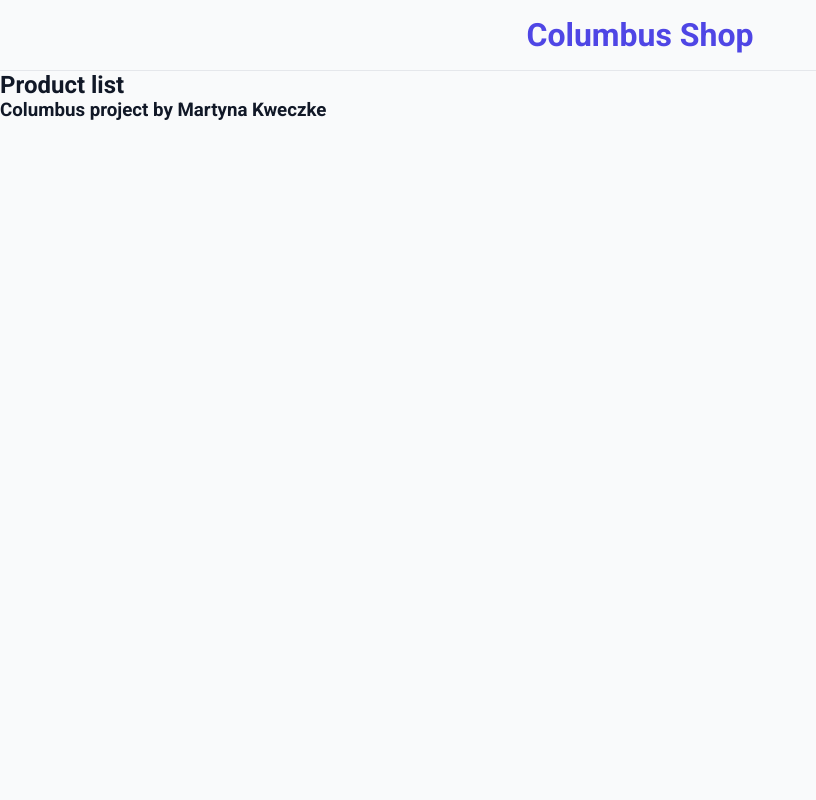
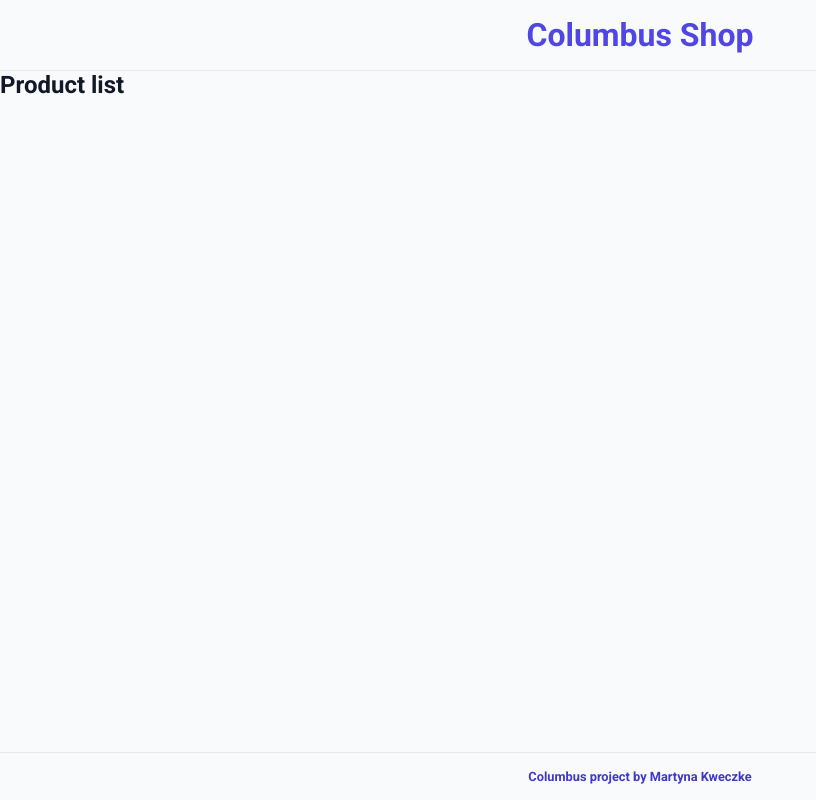
Before and after one commit to martynakweczke/columbus-shop, a Next.js app: page / in a window 1280 px wide. Shown: the whole page, without its empty margins (0-816 px from the left). Built offline with nearby package versions, Linux system fonts and the light colour scheme.

Commit message:
layout improvements

```diff
--- a/src/app/page.module.css
+++ b/src/app/page.module.css
@@ -6,3 +6,7 @@
   flex-direction: column;
   min-height: 100vh;
 }
+
+.main {
+  flex: 1;
+}
--- a/src/app/page.tsx
+++ b/src/app/page.tsx
@@ -10,7 +10,7 @@ export default function Home() {
         <Header title="Columbus Shop" />
       </header>
 
-      <main>
+      <main className={styles.main}>
         <ProductList />
       </main>
 
--- a/src/components/footer/Footer.module.css
+++ b/src/components/footer/Footer.module.css
@@ -0,0 +1,9 @@
+@import "../../styles/variables.css";
+
+.footer {
+    text-align: center;
+    color: var(--color-footer);
+    padding: var(--spacing-md);
+    font-size: 0.8rem;
+    border-top: 1px solid var(--color-border);
+}
--- a/src/components/footer/Footer.tsx
+++ b/src/components/footer/Footer.tsx
@@ -1,5 +1,8 @@
+import styles from "./Footer.module.css"
+
+
 export const Footer = () => {
     return (
-        <h3>Columbus project by Martyna Kweczke</h3>
+        <h3 className={styles.footer}>Columbus project by Martyna Kweczke</h3>
     )
 }
--- a/src/components/productList/ProductList.module.css
+++ b/src/components/productList/ProductList.module.css
@@ -0,0 +1 @@
+@import "../../styles/variables.css";
--- a/src/components/productList/ProductList.tsx
+++ b/src/components/productList/ProductList.tsx
@@ -1,3 +1,5 @@
+import styles from "./ProductList.module.css"
+
 export const ProductList = () => {
     return (
         <div>
--- a/src/styles/variables.css
+++ b/src/styles/variables.css
@@ -1,6 +1,7 @@
 :root {
     --color-brand: #4f46e5;
     --color-brand-hover: #4338ca;
+    --color-footer: #4038ca;
     --color-text-main: #111827;
     --color-bg-main: #f9fafb;
     --color-border: #e5e7eb;
@@ -18,6 +19,7 @@
     :root {
       --color-brand: #6366f1;
       --color-brand-hover: #818cf8;
+      --color-footer: #5c54ea;
       --color-text-main: #f9fafb;
       --color-bg-main: #0a0a0a;
       --color-border: #262626;
```
